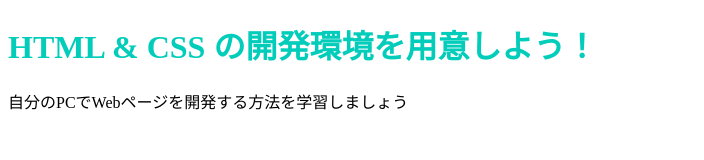
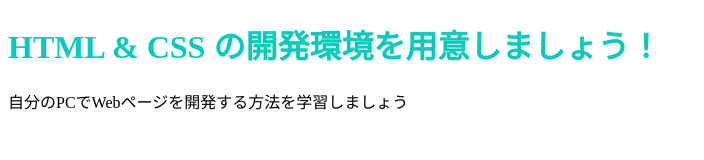
Before and after one commit to yk097/yk097.github.io, a plain HTML site: page index.html in a window 1280 px wide. Shown: the whole page, without its empty margins (0-704 px from the left). Drawn offline with Linux system fonts and the light colour scheme.

Commit message:
Update index.html

```diff
--- a/index.html
+++ b/index.html
@@ -6,7 +6,7 @@
     <link rel="stylesheet" href="stylesheet.css">
   </head>
   <body>
-    <h1 class="title">HTML & CSS の開発環境を用意しよう！</h1>
+    <h1 class="title">HTML & CSS の開発環境を用意しましょう！</h1>
     <p>自分のPCでWebページを開発する方法を学習しましょう</p>
   </body>
 </html>
```
